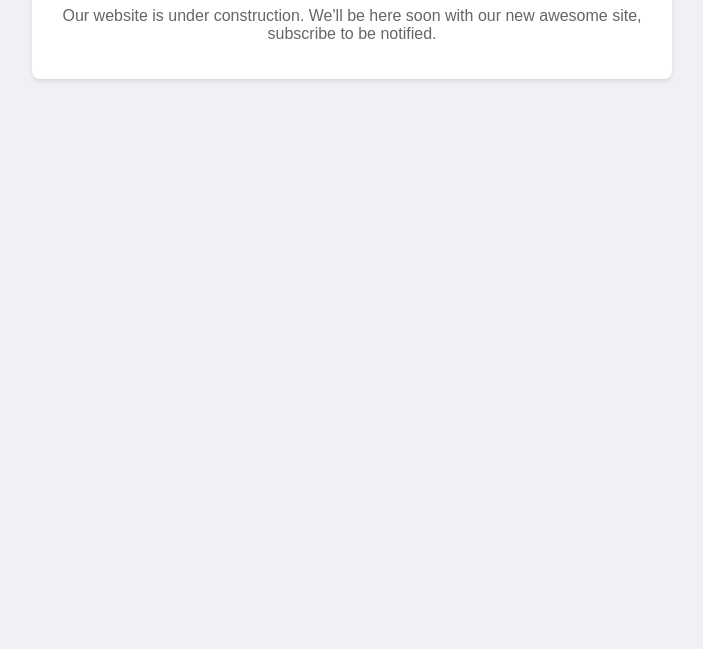
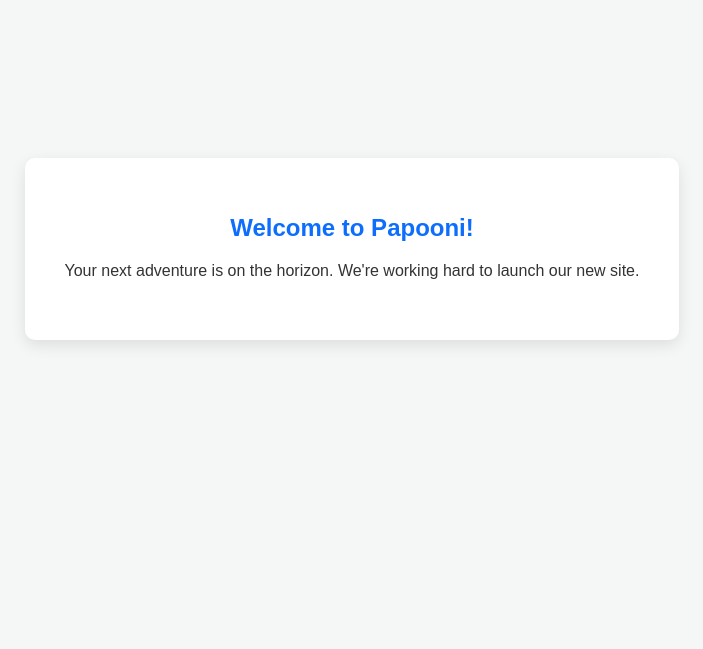
Before and after one commit to davidha85/papooni, a plain HTML site: page index.html in a window 1280 px wide. Shown: the part 151-800 px from the top of the page, without its empty margins (288-991 px from the left). Drawn offline with Linux system fonts and the light colour scheme.

Commit message:
Update index.html

```diff
--- a/index.html
+++ b/index.html
@@ -3,35 +3,56 @@
 <head>
     <meta charset="UTF-8">
     <meta name="viewport" content="width=device-width, initial-scale=1.0">
-    <title>Papooni - Coming Soon</title>
+    <title>Papooni - Your Next Adventure Awaits!</title>
+    <meta name="description" content="Papooni is coming soon! Get ready for your next adventure with our innovative platform. Stay tuned for updates.">
+    <meta name="keywords" content="Papooni, adventure, coming soon, crypto, explore">
+    <meta name="author" content="Papooni Team">
     <style>
         body {
+            margin: 0;
+            padding: 0;
+            font-family: 'Arial', sans-serif;
+            background-color: #f4f7f6;
+            display: flex;
+            justify-content: center;
+            align-items: center;
+            height: 100vh;
+            color: #333;
+        }
+        .container {
             text-align: center;
-            padding: 50px;
-            font-family: Arial, sans-serif;
-            background-color: #f0f0f5;
+            max-width: 600px;
+            padding: 40px;
+            background-color: #ffffff;
+            border-radius: 10px;
+            box-shadow: 0 5px 15px rgba(0,0,0,0.1);
         }
         h1 {
-            color: #333;
+            font-size: 24px;
+            color: #0d6efd;
         }
         p {
-            color: #666;
+            font-size: 16px;
+            line-height: 1.6;
         }
-        .container {
-            max-width: 600px;
-            margin: auto;
-            background: white;
-            padding: 20px;
-            border-radius: 8px;
-            box-shadow: 0 2px 4px rgba(0, 0, 0, 0.1);
+        a {
+            display: inline-block;
+            padding: 10px 25px;
+            background-color: #0d6efd;
+            color: #ffffff;
+            border-radius: 5px;
+            text-decoration: none;
+            margin-top: 20px;
+        }
+        a:hover {
+            background-color: #0a58ca;
         }
     </style>
 </head>
 <body>
     <div class="container">
-        <h1>Papooni - Your Next Adventure Awaits!</h1>
-        <p>Our website is under construction. We'll be here soon with our new awesome site, subscribe to be notified.</p>
-        <!-- Subscription form or link to social media could go here -->
+        <h1>Welcome to Papooni!</h1>
+        <p>Your next adventure is on the horizon. We're working hard to launch our new site.</p>
     </div>
 </body>
 </html>
```
